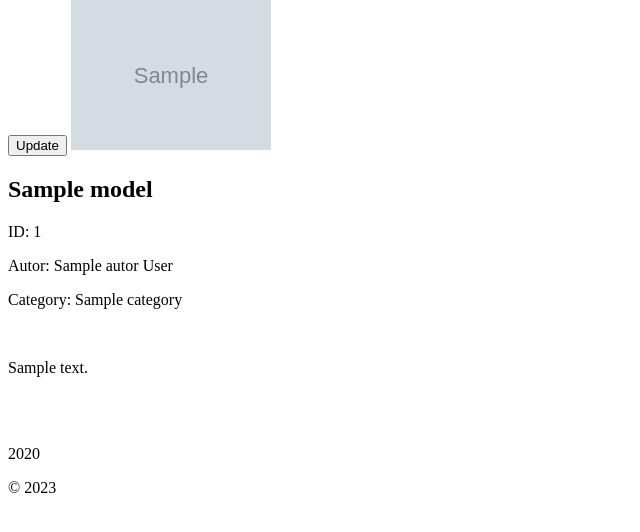
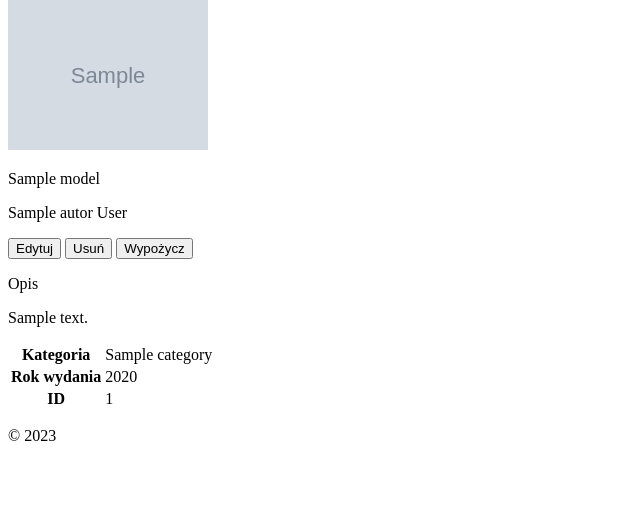
Before and after one commit to HelloNatalia/systemBiblioteczny, a Yii app: template yii-application/backend/views/books/book.php in a window 1280 px wide. Shown: the part 26-558 px from the top of the page, without its empty margins (0-640 px from the left). Run offline with PHP 8.4 and a stand-in for Yii, Linux system fonts and the light colour scheme; the template is opened without the code that fills it: most values are stand-ins (such as "Sample title", 1, 10 or a date in 2020); grey boxes marked "Sample" are stand-in pictures; data that the repository does not hold is empty; some libraries are stand-ins or nearby versions.

Commit message:
book page

```diff
--- a/yii-application/backend/views/books/authors.php
+++ b/yii-application/backend/views/books/authors.php
@@ -14,7 +14,7 @@ $books = Books::find()->all();
 <?=$this->render('_submenubook')?>
 <?=$this->render('_searchauthor', ['searchModel' => $searchModel, 'authorsData' => $authorsData])?>
 
-<table class="table mt-5 table-striped">
+<table class="table mt-5 table-striped table-bordered">
     <thead class="table-dark">
         <tr>
             <td scope="col">L.p.</td>
--- a/yii-application/backend/views/books/book.php
+++ b/yii-application/backend/views/books/book.php
@@ -4,13 +4,54 @@ use yii\helpers\Html;
 use yii\helpers\Url;
 
 ?>
-<a href="<?=Url::to(['update', 'id' => $model->id])?>"><button>Update</button></a>
-<?= Html::img(Url::to('@web/books_img/' . $model->img), ['style' => 'width: 200px'])?>
 
-<h2><?=$model->title?></h2>
-<p>ID: <?=$model->id?></p>
-<p>Autor: <?=$model->autor->name?> <?=$model->autor->surname?></p>
-<p>Category: <?=$model->category->category_name?></p> <br>
-<p><?=$model->description?></p><br><br>
-
-<p><?=$model->publ_year?></p>
+<div class="container mt-5">
+    <div class="row justify-items-center">
+        <div class="col-7 col-sm-5 col-md-4 col-lg-3">
+            <?= Html::img(Url::to('@web/books_img/' . $model->img), ['style' => 'width: 200px', 'class' => 'ms-1'])?>
+        </div>
+        <div class="col">
+            <div class="row">
+                <div class="col">
+                    <p class="display fs-1"><?=$model->title?></p>
+                </div>
+            </div>
+            <div class="row">
+                <div class="col">
+                    <p class="display-5 fs-2"><?=$model->autor->name?> <?=$model->autor->surname?></p>
+                </div>
+            </div>
+            <div class="row">
+                <div class="col">
+                    <a href="<?=Url::to(['update', 'id' => $model->id])?>"><button class="btn btn-dark btn-md mt-2 ms-1">Edytuj</button></a>
+                    <a href="<?= Url::to(['delete-view', 'id' => $model->id])?>"><button class="btn btn-danger btn-md mt-2 ms-1">Usuń</button></a>
+                    <a href="<?= Url::to(['borrow/create', 'id' => $model->id, 'reader' => ''])?>"><button class="btn btn-success btn-md mt-2 ms-1">Wypożycz</button></a>
+                </div>
+            </div>
+        </div>
+    </div>
+    <div class="row align-items-center">
+        <div class="col-12 col-lg-8">
+            <p class="display-5 fs-5">
+                <p class="display fs-4">Opis</p>
+                <?=$model->description?>
+            </p>
+        </div>
+        <div class="col-12 col-lg-3 ms-2 ms-lg-3 me-3">
+            <table class="table table-bordered">
+                <tr>
+                    <th scope="col">Kategoria</th>
+                    <td><?=$model->category->category_name?></td>
+                </tr>
+                <tr>
+                    <th scope="col">Rok wydania</th>
+                    <td><?=$model->publ_year?></td>
+                </tr>
+                <tr>
+                    <th scope="col">ID</th>
+                    <td><?=$model->id?></td>
+                </tr>
+            </table>
+        </div>
+    </div>
+</div>
```
